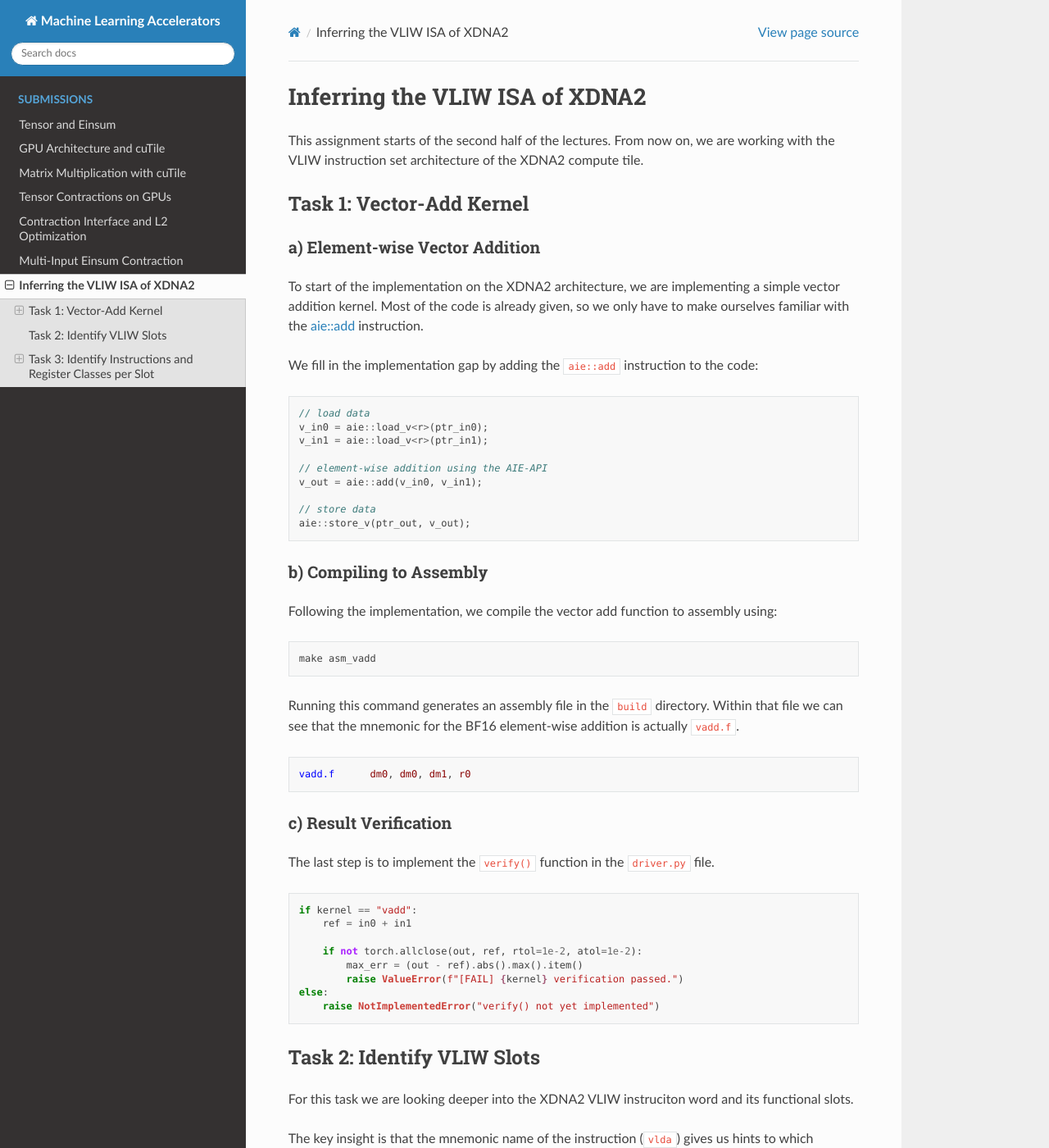
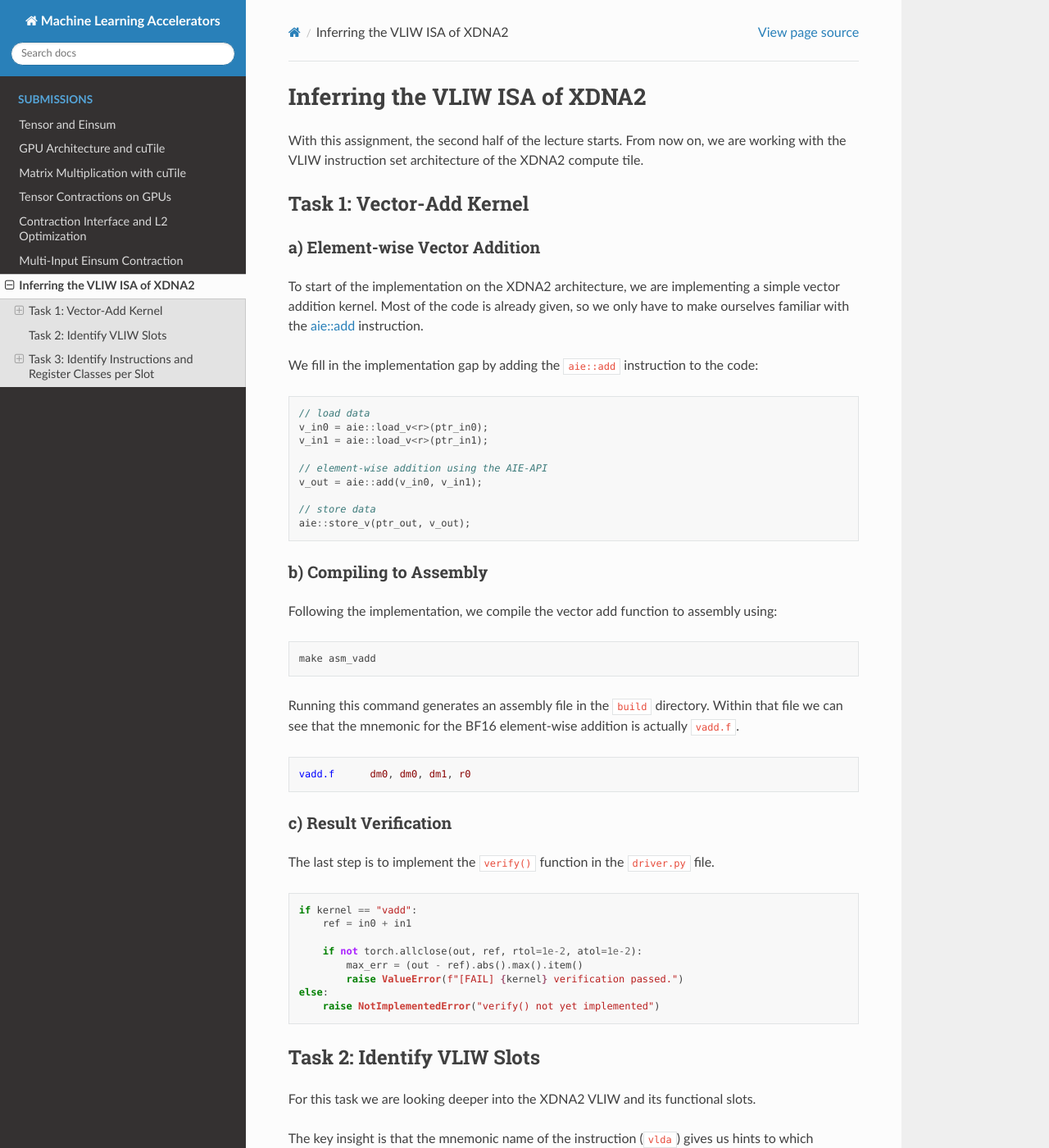
Before and after one commit to Shad00Z/machine-learning-accelerators, a Sphinx documentation site: the page built from docs/source/submissions/07_xdna2.rst, in a window 1280 px wide and 1400 px high. Shown: the whole window at 82% size. Built offline with Sphinx 7.4.7 and the Read the Docs theme 3.1.0, drawn with Linux system fonts in a browser that asks for light colours.

Commit message:
fix typo

```diff
--- a/docs/source/submissions/07_xdna2.rst
+++ b/docs/source/submissions/07_xdna2.rst
@@ -1,7 +1,7 @@
 Inferring the VLIW ISA of XDNA2
 ===============================
 
-This assignment starts of the second half of the lectures.
+With this assignment, the second half of the lecture starts.
 From now on, we are working with the VLIW instruction set architecture of the XDNA2 compute tile.
 
 Task 1: Vector-Add Kernel
@@ -62,7 +62,7 @@ The last step is to implement the ``verify()`` function in the ``driver.py`` fil
 Task 2: Identify VLIW Slots
 ---------------------------
 
-For this task we are looking deeper into the XDNA2 VLIW instruciton word and its functional slots.
+For this task we are looking deeper into the XDNA2 VLIW and its functional slots.
 
 The key insight is that the mnemonic name of the instruction (``vlda``) gives us hints to which functional unit it belongs (occupied).
 
```
